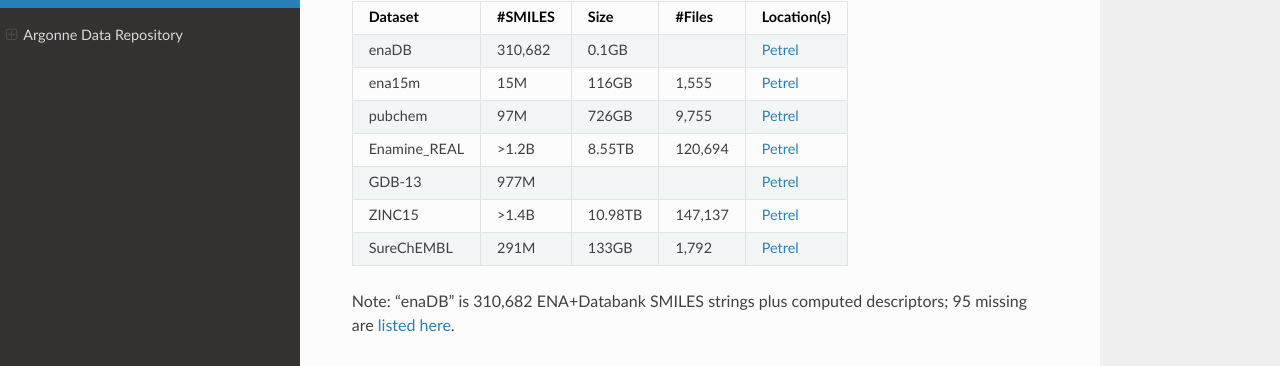
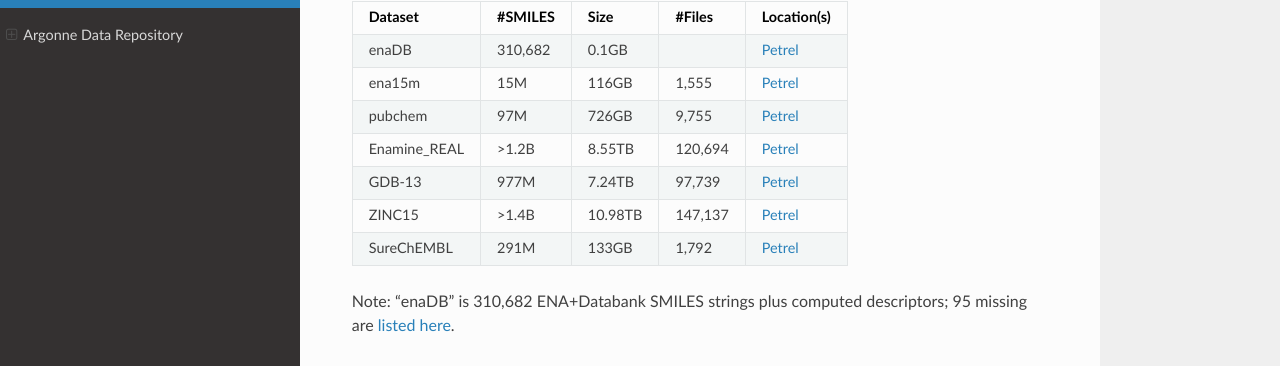
Before and after one commit to 2019-ncovgroup/2019-nCoVdata, a Sphinx documentation site: the page built from docs/index.rst, in a window 1280 px wide and 900 px high, scrolled down 1944 px. Shown: the part 85-451 px from the top of the window. Built offline with Sphinx 7.4.7 and the Read the Docs theme 2.0.0, drawn with Linux system fonts in a browser that asks for light colours.

Commit message:
Adding size for GDB-13

```diff
--- a/docs/index.rst
+++ b/docs/index.rst
@@ -79,7 +79,7 @@
 ena15m       15M      116GB        1,555    `Petrel <https://app.globus.org/file-manager?origin_id=a386b552-6086-11ea-9688-0e56c063f437&origin_path=%2Fdata%2Fdescriptors%2Fena15m_descriptors%2F>`_
 pubchem      97M      726GB        9,755    `Petrel <https://app.globus.org/file-manager?origin_id=a386b552-6086-11ea-9688-0e56c063f437&origin_path=%2Fdata%2Fdescriptors%2Fpubchem128_descriptors%2F>`_
 Enamine_REAL >1.2B    8.55TB       120,694  `Petrel <https://app.globus.org/file-manager?origin_id=a386b552-6086-11ea-9688-0e56c063f437&origin_path=%2Fdata%2Fdescriptors%2FEnamine_Real_Descriptors%2F>`_
-GDB-13       977M                           `Petrel <https://app.globus.org/file-manager?origin_id=a386b552-6086-11ea-9688-0e56c063f437&origin_path=%2Fdata%2Fdescriptors%2FGDB-13_descriptors%2F>`_
+GDB-13       977M     7.24TB       97,739   `Petrel <https://app.globus.org/file-manager?origin_id=a386b552-6086-11ea-9688-0e56c063f437&origin_path=%2Fdata%2Fdescriptors%2FGDB-13_descriptors%2F>`_
 ZINC15       >1.4B    10.98TB      147,137  `Petrel <https://app.globus.org/file-manager?origin_id=a386b552-6086-11ea-9688-0e56c063f437&origin_path=%2Fdata%2Fdescriptors%2FZinc15_descriptors%2F>`_
 SureChEMBL   291M     133GB        1,792    `Petrel <https://app.globus.org/file-manager?origin_id=a386b552-6086-11ea-9688-0e56c063f437&origin_path=%2Fdata%2Fdescriptors%2FSureChEMBL_descriptors%2F>`_
 ============ ======== ============ ======== ============
```
